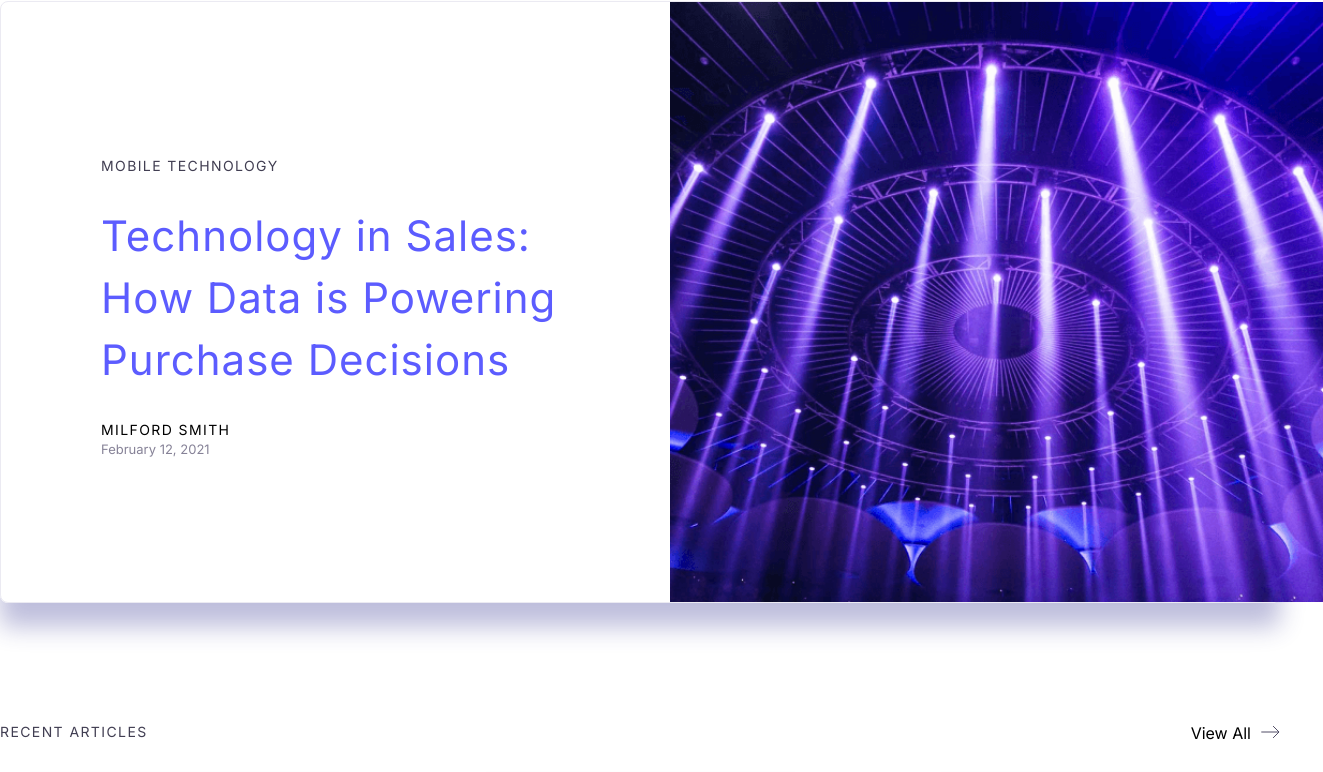
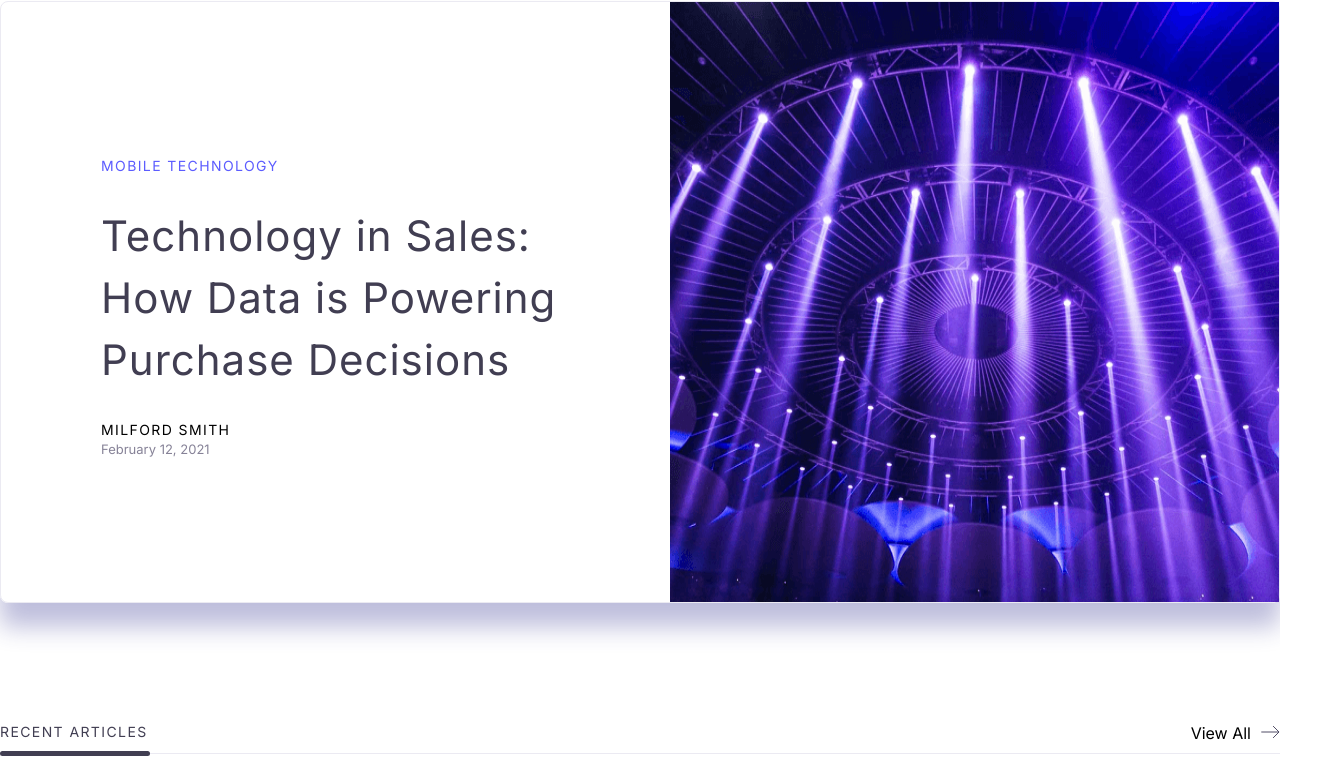
Before and after one commit to AirMous3/TechCues, a React (Create React App) app: page / in a window 1280 px wide. Shown: the part 281-1053 px from the top of the page, 1323 px wide, since content can reach past the window. Built offline with nearby package versions, Linux system fonts and the light colour scheme.

Commit message:
Improve: add to Recent Articles underline

```diff
--- a/src/components/Articles/components.js
+++ b/src/components/Articles/components.js
@@ -10,8 +10,11 @@ export const ArticlesTitle = styled.div`
   color: ${({ theme }) => theme.colors.primary};
 `;
 export const ArticlesTitleWrapper = styled.div`
+  position: relative;
   display: flex;
   justify-content: space-between;
+  padding-bottom: 10px;
+  border-bottom: 1px solid ${({ theme }) => theme.colors.border};
 `;
 export const ArticlesViewAll = styled.div`
   ::after {
@@ -22,4 +25,11 @@ export const ArticlesViewAll = styled.div`
 export const ArticlesWrapper = styled.div`
   display: flex;
   justify-content: space-between;
-`
+`;
+export const ArticlesDiv = styled.div`
+  position: absolute;
+  bottom: 422px;
+  width: 150px;
+  border-top: 5px solid ${({ theme }) => theme.colors.primary};
+  border-radius: 8px;
+`;
--- a/src/components/Articles/index.js
+++ b/src/components/Articles/index.js
@@ -1,5 +1,6 @@
 import { Article } from '@/components/Article';
 import {
+  ArticlesDiv,
   ArticlesTitle,
   ArticlesTitleWrapper,
   ArticlesViewAll,
@@ -15,6 +16,7 @@ export const Articles = () => {
         <ArticlesTitle>Recent Articles</ArticlesTitle>
         <ArticlesViewAll>View All</ArticlesViewAll>
       </ArticlesTitleWrapper>
+      <ArticlesDiv />
       <ArticlesWrapper>
         {config.map(({ description, author, title, image }, index) => (
           <Article
--- a/src/components/Main/components.js
+++ b/src/components/Main/components.js
@@ -16,10 +16,10 @@ export const MainSection = styled.section`
   display: flex;
   flex-direction: column;
   justify-content: center;
-  margin-left: 100px;
+  padding-left: 100px;
 `;
 export const MainTitle = styled.h1`
-  color: ${({ theme }) => theme.colors.primary};
+  color: ${({ theme }) => theme.colors.secondary};
   font-weight: 400;
   font-size: 14px;
   line-height: 18px;
@@ -31,7 +31,7 @@ export const MainDescription = styled.div`
   font-size: 42px;
   line-height: 62px;
   letter-spacing: 1px;
-  color: ${({ theme }) => theme.colors.secondary};
+  color: ${({ theme }) => theme.colors.primary};
   max-width: 464px;
   margin-right: 100px;
   margin-bottom: 30px;
@@ -48,7 +48,6 @@ export const MainDate = styled.div`
   color: ${({ theme }) => theme.colors.whiteGray};
 `;
 export const MainInmage = styled.img`
-  height: 100%;
   z-index: 10;
 `;
 // export const MainRightArrows = styled.div`
--- a/src/components/Main/index.js
+++ b/src/components/Main/index.js
@@ -21,9 +21,7 @@ export const Main = () => {
         <MainAuthor>Milford Smith</MainAuthor>
         <MainDate>February 12, 2021</MainDate>
       </MainSection>
-      <div>
-        <MainInmage src={mainImage} alt="mainImage" />
-      </div>
+      <MainInmage src={mainImage} alt="mainImage" />
     </StyledMain>
   );
 };
```
